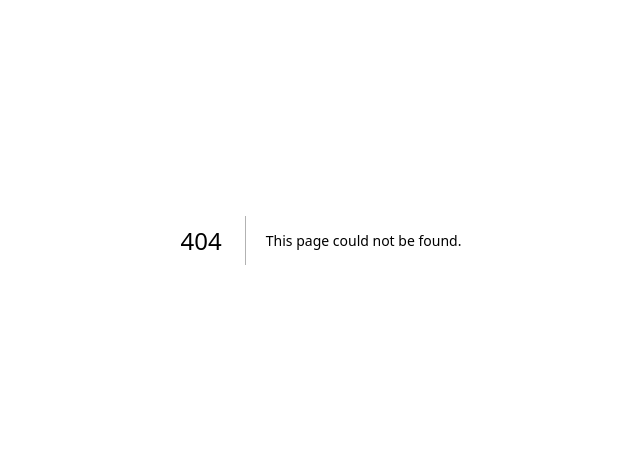
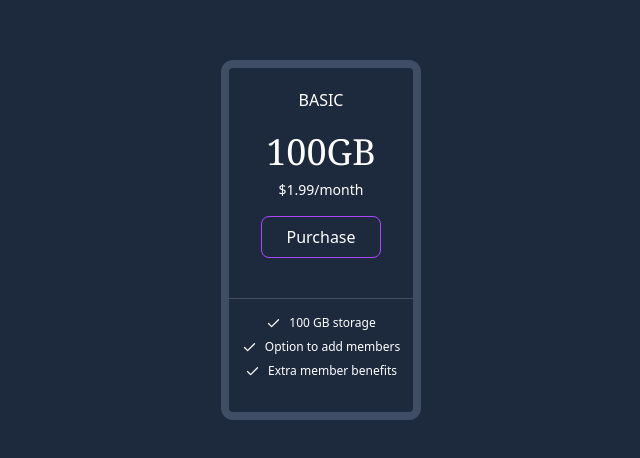
Before and after one commit to Abdouxone/mini-projects, a Next.js app: page /pricing-cards in a window 1280 px wide. Before the commit this address had no page. Shown: the part 160-618 px from the top of the page, without its empty margins (319-959 px from the left). Built offline with nearby package versions, Linux system fonts and the light colour scheme.

Commit message:
add pricing card

```diff
--- /dev/null
+++ b/app/pricing-cards/page.tsx
@@ -0,0 +1,36 @@
+import React from "react";
+import { Check } from "lucide-react";
+
+export default function page() {
+  return (
+    <div className="bg-slate-800 h-screen justify-center items-center flex">
+      <div className="flex flex-row items-center justify-center">
+        {/* card 1 */}
+        <div className="flex flex-col w-50 h-90 border-8 border-slate-500/50 rounded-xl">
+          <p className="text-white uppercase text-center mt-5">Basic</p>
+          <p className="text-center text-4xl font-serif text-white mt-5">
+            100GB
+          </p>
+          <p className="text-white text-center text-sm mt-2">$1.99/month</p>
+          <button className="text-white border hover:bg-white/10 transition-all hover:text-purple-500 w-30 mx-auto mt-4 rounded-lg py-2 border-purple-500">
+            Purchase
+          </button>
+
+          <div className="border-b border-gray-500/50 mt-10"></div>
+          <div className="flex items-center justify-center mt-4">
+            <Check color="white" size={15} />
+            <p className="text-white text-xs ml-2">100 GB storage</p>
+          </div>
+          <div className="flex items-center justify-center mt-2">
+            <Check color="white" size={15} />
+            <p className="text-white text-xs ml-2">Option to add members</p>
+          </div>
+          <div className="flex items-center justify-center mt-2">
+            <Check color="white" size={15} />
+            <p className="text-white text-xs ml-2">Extra member benefits</p>
+          </div>
+        </div>
+      </div>
+    </div>
+  );
+}
--- a/package.json
+++ b/package.json
@@ -9,6 +9,8 @@
     "lint": "eslint"
   },
   "dependencies": {
+    "lucide": "^1.3.0",
+    "lucide-react": "^1.8.0",
     "next": "16.2.4",
     "react": "19.2.4",
     "react-dom": "19.2.4"
```
Also changed, not shown: 1 other file (tests, documents, lock files or other folders).
